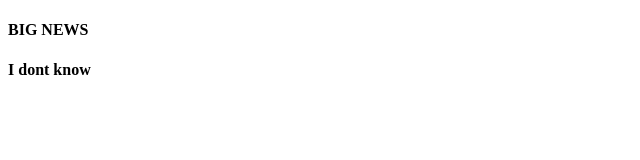
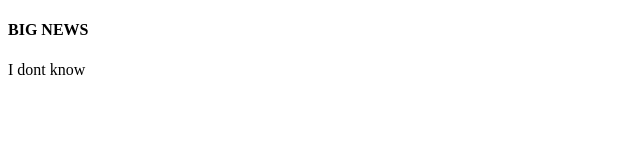
Before and after one commit to J0sh12/coco.github.io, a plain HTML site: page index.html in a window 1280 px wide. Shown: the full height of the page, 0-640 px from the left. Drawn offline with Linux system fonts and the light colour scheme.

Commit message:
Update index.html

```diff
--- a/index.html
+++ b/index.html
@@ -5,7 +5,7 @@
        <title> IDK </title>
 </head>
 <body>
-	<h4> BIG NEWS <h4>
+	<h4> BIG NEWS </h4>
 	<p> I dont know </p>
 </body>
 </html>
```
